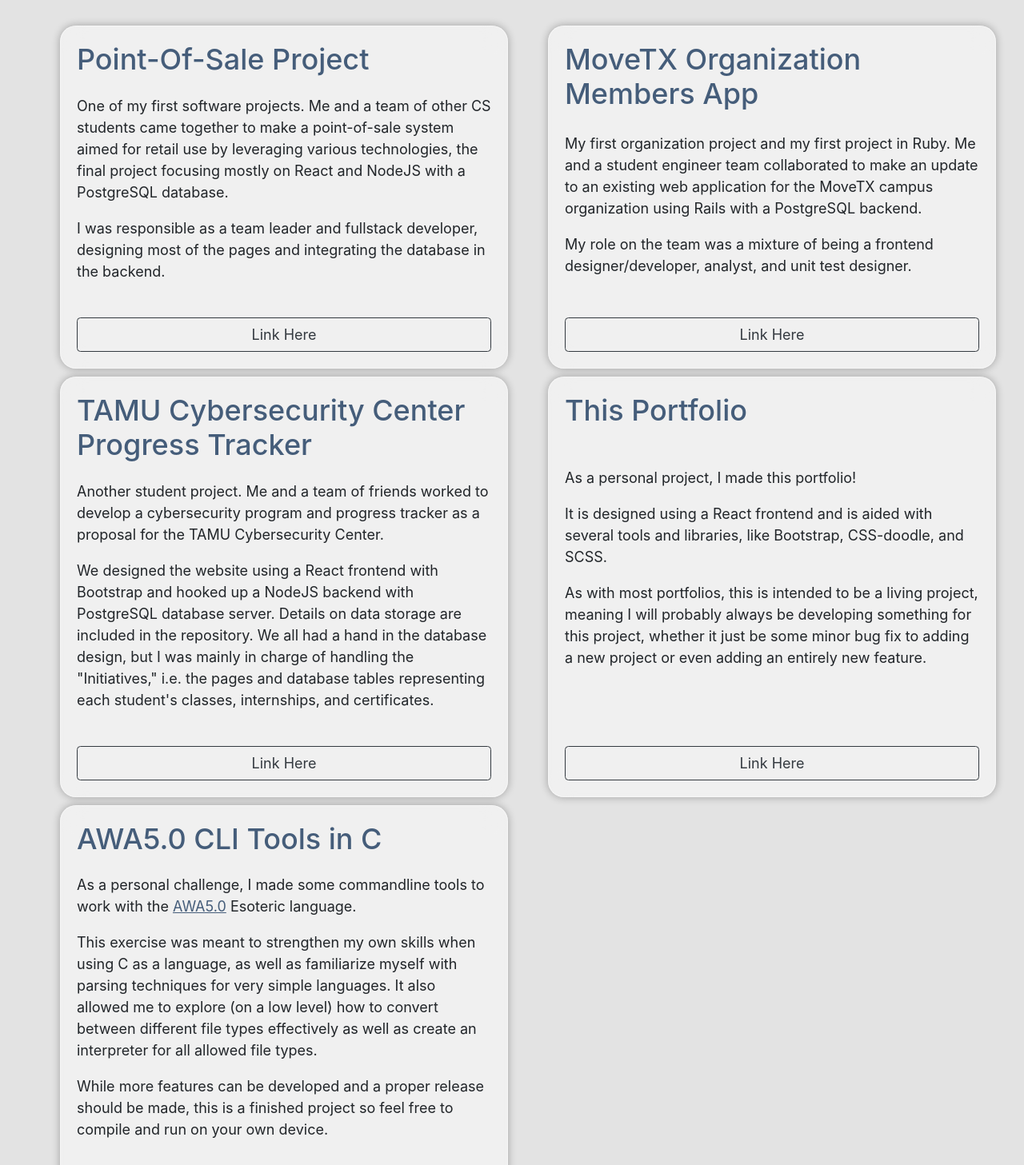
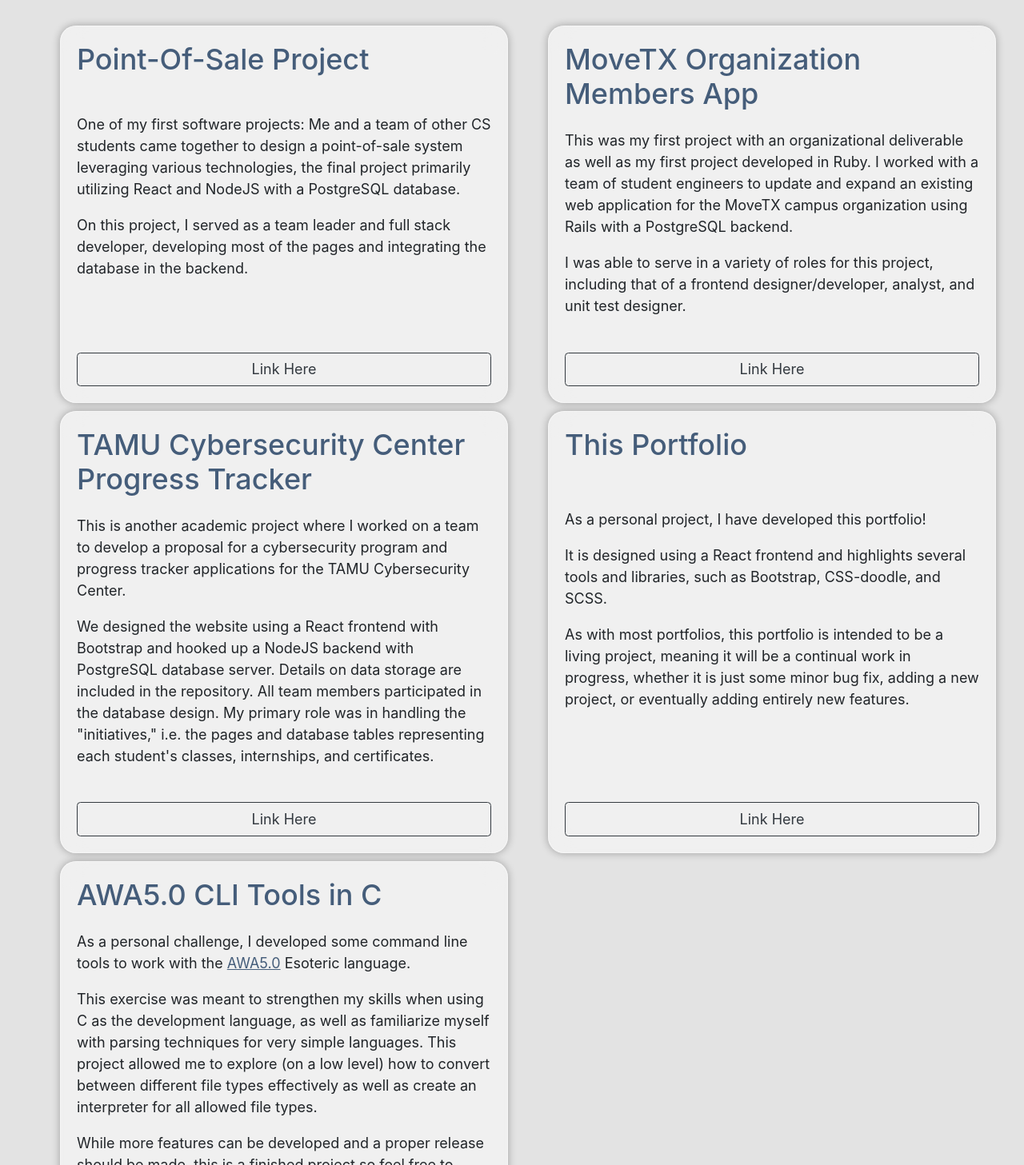
Before and after one commit to lemursauce/portfolio, a React (Create React App) app: page /#/ in a window 1280 px wide. Shown: the part 2033-3490 px from the top of the page at 80% size. Built offline with nearby package versions, Linux system fonts and the light colour scheme; some icons are missing.

Commit message:
reword project paragraph statements

```diff
--- a/src/components/projectcards/ProjectCards.js
+++ b/src/components/projectcards/ProjectCards.js
@@ -7,25 +7,25 @@
     return (
         <ul className="ProjectCards">
             {ProjectCard("Point-Of-Sale Project", <>
-                <p>One of my first software projects. Me and a team of other CS students came together to make a point-of-sale system aimed for retail use by leveraging various technologies, the final project focusing mostly on React and NodeJS with a PostgreSQL database.</p>
-                <p>I was responsible as a team leader and fullstack developer, designing most of the pages and integrating the database in the backend.</p>
+                <p>One of my first software projects: Me and a team of other CS students came together to design a point-of-sale system leveraging various technologies, the final project primarily utilizing React and NodeJS with a PostgreSQL database.</p>
+                <p>On this project, I served as a team leader and full stack developer, developing most of the pages and integrating the database in the backend.</p>
             </>, "https://github.com/hunterpearson36/Project315")}
             {ProjectCard("MoveTX Organization Members App",<>
-                <p>My first organization project and my first project in Ruby. Me and a student engineer team collaborated to make an update to an existing web application for the MoveTX campus organization using Rails with a PostgreSQL backend.</p>
-                <p>My role on the team was a mixture of being a frontend designer/developer, analyst, and unit test designer.</p>
+                <p>This was my first project with an organizational deliverable as well as my first project developed in Ruby. I worked with a team of student engineers to update and expand an existing web application for the MoveTX campus organization using Rails with a PostgreSQL backend.</p>
+                <p>I was able to serve in a variety of roles for this project, including that of a frontend designer/developer, analyst, and unit test designer.</p>
             </>, "https://github.com/SP23-CSCE431/csce431-sprints-move-tx")}
             {ProjectCard("TAMU Cybersecurity Center Progress Tracker",<>
-                <p>Another student project. Me and a team of friends worked to develop a cybersecurity program and progress tracker as a proposal for the TAMU Cybersecurity Center.</p>
-                <p>We designed the website using a React frontend with Bootstrap and hooked up a NodeJS backend with PostgreSQL database server. Details on data storage are included in the repository. We all had a hand in the database design, but I was mainly in charge of handling the "Initiatives," i.e. the pages and database tables representing each student's classes, internships, and certificates.</p>
+                <p>This is another academic project where I worked on a team to develop a proposal for a cybersecurity program and progress tracker applications for the TAMU Cybersecurity Center.</p>
+                <p>We designed the website using a React frontend with Bootstrap and hooked up a NodeJS backend with PostgreSQL database server. Details on data storage are included in the repository. All team members participated in the database design. My primary role was in handling the "initiatives," i.e. the pages and database tables representing each student's classes, internships, and certificates.</p>
             </>,"https://github.com/aheff20/CSCE310")}
             {ProjectCard("This Portfolio",<>
-                <p>As a personal project, I made this portfolio!</p>
-                <p>It is designed using a React frontend and is aided with several tools and libraries, like Bootstrap, CSS-doodle, and SCSS.</p>
-                <p>As with most portfolios, this is intended to be a living project, meaning I will probably always be developing something for this project, whether it just be some minor bug fix to adding a new project or even adding an entirely new feature.</p>
+                <p>As a personal project, I have developed this portfolio!</p>
+                <p>It is designed using a React frontend and highlights several tools and libraries, such as Bootstrap, CSS-doodle, and SCSS.</p>
+                <p>As with most portfolios, this portfolio is intended to be a living project, meaning it will be a continual work in progress, whether it is just some minor bug fix,  adding a new project, or eventually adding entirely new features.</p>
             </>,"https://github.com/lemursauce/portfolio")}
             {ProjectCard("AWA5.0 CLI Tools in C",<>
-                <p>As a personal challenge, I made some commandline tools to work with the <a className="ManualLink" href="https://github.com/TempTempai/AWA5.0">AWA5.0</a> Esoteric language.</p>
-                <p>This exercise was meant to strengthen my own skills when using C as a language, as well as familiarize myself with parsing techniques for very simple languages. It also allowed me to explore (on a low level) how to convert between different file types effectively as well as create an interpreter for all allowed file types.</p>
+                <p>As a personal challenge, I developed some command line tools to work with the <a className="ManualLink" href="https://github.com/TempTempai/AWA5.0">AWA5.0</a> Esoteric language.</p>
+                <p>This exercise was meant to strengthen my skills when using C as the development language, as well as familiarize myself with parsing techniques for very simple languages. This project allowed me to explore (on a low level) how to convert between different file types effectively as well as create an interpreter for all allowed file types.</p>
                 <p>While more features can be developed and a proper release should be made, this is a finished project so feel free to compile and run on your own device.</p>
             </>,"https://github.com/lemursauce/Exercise-Awa5.0_CLI_tools_in_C")}
             {/*ProjectCard("",<></>,"")*/}
```
